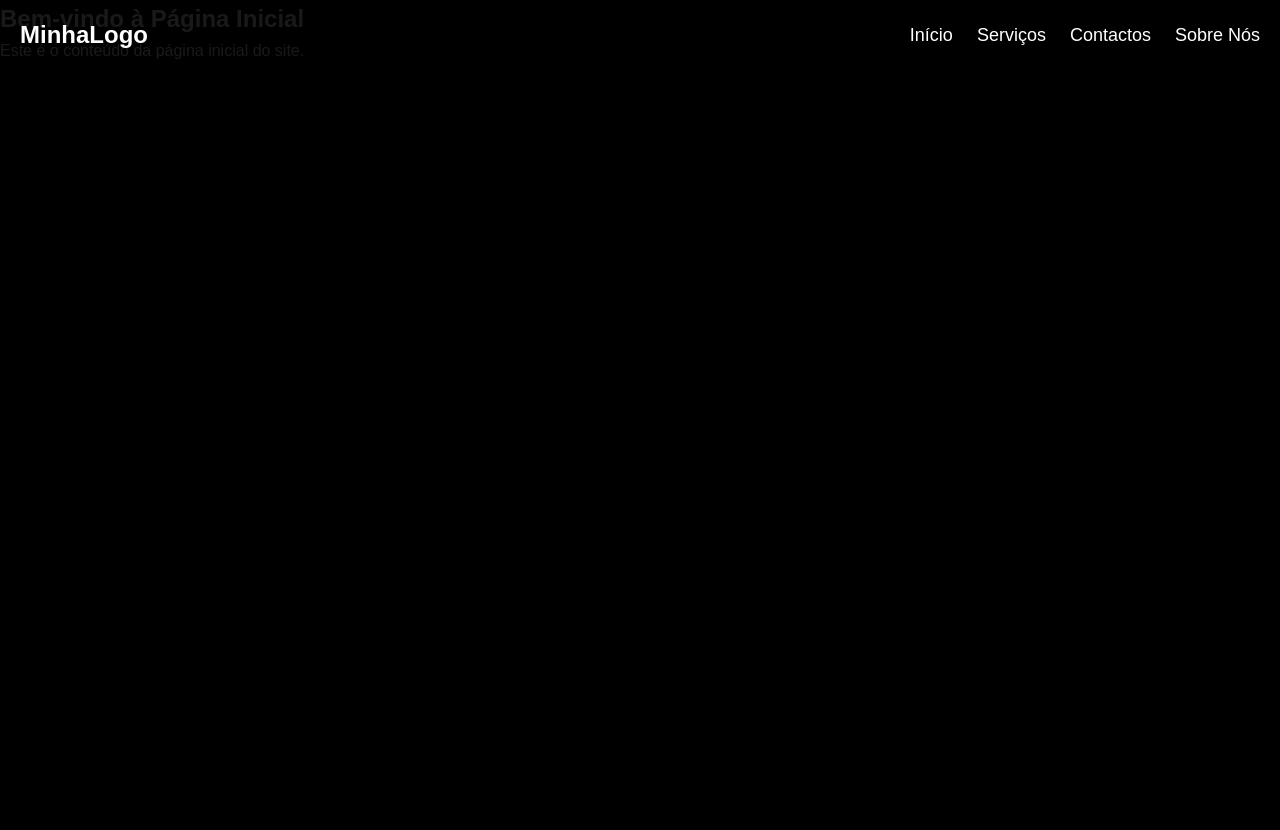
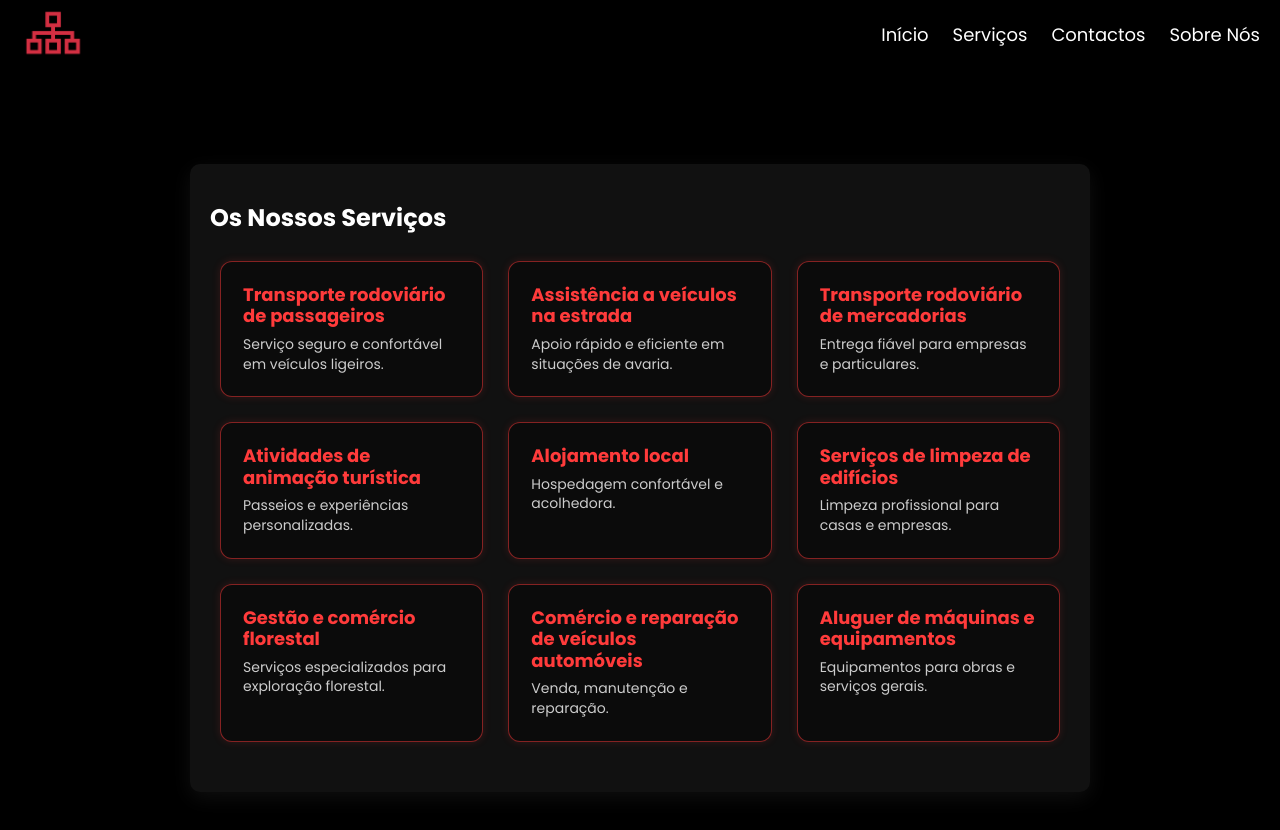
Before and after one commit to mauricio725/PAP-PROJETO-ESCOLAR, a React (Vite) app: page / in a window 1280 px wide. Both pictures are taken after a click on the item "Serviços". Shown: the top 830 px of the page. Before the commit the page ends 800 px from the top, so only its background shows below. Built offline with nearby package versions, Linux system fonts and the light colour scheme.

Commit message:
Restauração do site
Voltei de novo a criar o site com cuidado
E arranjei certas coisas, iame esquecer da pap, tenho de melhorar muita coisa

```diff
--- a/src/App.jsx
+++ b/src/App.jsx
@@ -1,7 +1,7 @@
 import React, { useState, useEffect } from "react";
 import Cabecalho from "./Cabecalho";
 import Home from "./Home";
-import Servicos from "./Servicos";
+import Servicos from "./Servicos.jsx";
 import Reservas from "./Reservas";
 import Contactos from "./Contactos";
 import Loader from "./Loader";
--- a/src/Cabecalho.jsx
+++ b/src/Cabecalho.jsx
@@ -1,19 +1,23 @@
 import React, { useState } from "react";
+import logo from "./img/icone1.png";
 
-export default function Cabecalho() {
+export default function Cabecalho({ setCurrentPage }) {
   const [menuOpen, setMenuOpen] = useState(false);
 
   return (
     <header className="cabecalho">
-      <div className="logo">MinhaLogo</div>
+      <div className="logo">
+  <img src={logo} alt="Logo" />
+</div>
+
 
       {/* Menu Desktop */}
       <nav>
         <ul className="desktop">
-          <li>Início</li>
-          <li>Serviços</li>
-          <li>Contactos</li>
-          <li>Sobre Nós</li>
+          <li onClick={() => setCurrentPage("home")}>Início</li>
+          <li onClick={() => setCurrentPage("servicos")}>Serviços</li>
+          <li onClick={() => setCurrentPage("contactos")}>Contactos</li>
+          <li onClick={() => setCurrentPage("sobre")}>Sobre Nós</li>
         </ul>
 
         {/* Hamburger Mobile */}
@@ -28,10 +32,10 @@ export default function Cabecalho() {
 
         {/* Menu Mobile */}
         <ul className={`mobile ${menuOpen ? "active" : ""}`}>
-          <li onClick={() => setMenuOpen(false)}>Início</li>
-          <li onClick={() => setMenuOpen(false)}>Serviços</li>
-          <li onClick={() => setMenuOpen(false)}>Contactos</li>
-          <li onClick={() => setMenuOpen(false)}>Sobre Nós</li>
+          <li onClick={() => { setCurrentPage("home"); setMenuOpen(false); }}>Início</li>
+          <li onClick={() => { setCurrentPage("servicos"); setMenuOpen(false); }}>Serviços</li>
+          <li onClick={() => { setCurrentPage("contactos"); setMenuOpen(false); }}>Contactos</li>
+          <li onClick={() => { setCurrentPage("sobre"); setMenuOpen(false); }}>Sobre Nós</li>
         </ul>
       </nav>
     </header>
--- a/src/Contactos.jsx
+++ b/src/Contactos.jsx
@@ -1,18 +1,18 @@
-import React, { useState } from "react";
-import { Link } from"react-router-dom";
-import icone1 from "./img/icone1.png";
-import "./css/style.css";
-
 export default function Contactos() {
   return (
     <section className="contactos pagina-preta">
       <h1>Contactos</h1>
-      <div className="contactos-topo">
-        <div className="contactos-info">
-           <h2 className="form-titulo">Informações</h2>
+
+      <div className="contactos-container">
+
+        {/* INFORMAÇÕES */}
+        <div className="contactos-info card-preta">
+          <h2>Informações</h2>
+
           <p><strong>Empresa:</strong><br />A S M P Transportes e Turismo, Lda.</p>
           <p><strong>Morada:</strong><br />Rua da Arte Xávega, 3060-693 Tocha, Cantanhede</p>
           <p><strong>Telefone:</strong><br />+351 937 917 760</p>
+
           <p>
             <strong>Email:</strong><br />
             <a href="mailto:asmptransporteseturismo@gmail.com">
@@ -20,21 +20,24 @@ export default function Contactos() {
             </a>
           </p>
         </div>
-<div className="contactos-form">
-  <h2 className="form-titulo">Enviar Mensagem</h2>
-  <form>
-    <input type="text" placeholder="Nome" className="input-field" required />
-    <input type="email" placeholder="Email" className="input-field" required />
-    <input type="tel" placeholder="Telefone" className="input-field" pattern="[0-9]{9}" required />
-    <textarea placeholder="Mensagem" rows="5" required></textarea>
-    <button type="submit">Enviar</button>
-  </form>
-</div>
-</div>
 
+        {/* FORMULÁRIO */}
+        <div className="contactos-form card-preta">
+          <h2>Enviar Mensagem</h2>
+
+          <form>
+            <input type="text" placeholder="Nome" required />
+            <input type="email" placeholder="Email" required />
+            <input type="tel" placeholder="Telefone" pattern="[0-9]{9}" required />
+            <textarea placeholder="Mensagem" rows="5" required></textarea>
+
+            <button type="submit">Enviar</button>
+          </form>
+        </div>
+      </div>
 
       {/* MAPA */}
-      <div className="contactos-mapa">
+      <div className="contactos-mapa card-preta">
         <iframe
           title="Mapa ASMP"
           src="https://www.google.com/maps?q=Rua+da+Arte+X%C3%A1vega,+3060-693+Tocha,+Cantanhede&output=embed"
--- a/src/Loader.jsx
+++ b/src/Loader.jsx
@@ -1,5 +1,4 @@
 import React, { useEffect, useState } from "react";
-import icon from "./img/icone1.png"; // <-- IMPORTA O ÍCONE
 import "./css/style.css";
 const Loader = () => {
   const [visible, setVisible] = useState(true);
@@ -15,7 +14,6 @@ const Loader = () => {
     <div className="loader-overlay">
   <div className="loader-circle">
     <div className="spinner"></div>
-    <img src={icon} alt="icon" className="loader-icon" />
   </div>
 </div>
 
--- a/src/Servicos.jsx
+++ b/src/Servicos.jsx
@@ -1,16 +1,54 @@
-import React from "react";
-
-const Servicos = () => {
+export default function Servicos() {
   return (
     <section className="servicos">
-      <h1>Nossos Serviços</h1>
-      <ul>
-        <li>Serviço 1</li>
-        <li>Serviço 2</li>
-        <li>Serviço 3</li>
+      <h1>Os Nossos Serviços</h1>
+
+      <ul className="servicos-grid">
+        <li className="servico-card">
+          <h3>Transporte rodoviário de passageiros</h3>
+          <p>Serviço seguro e confortável em veículos ligeiros.</p>
+        </li>
+
+        <li className="servico-card">
+          <h3>Assistência a veículos na estrada</h3>
+          <p>Apoio rápido e eficiente em situações de avaria.</p>
+        </li>
+
+        <li className="servico-card">
+          <h3>Transporte rodoviário de mercadorias</h3>
+          <p>Entrega fiável para empresas e particulares.</p>
+        </li>
+
+        <li className="servico-card">
+          <h3>Atividades de animação turística</h3>
+          <p>Passeios e experiências personalizadas.</p>
+        </li>
+
+        <li className="servico-card">
+          <h3>Alojamento local</h3>
+          <p>Hospedagem confortável e acolhedora.</p>
+        </li>
+
+        <li className="servico-card">
+          <h3>Serviços de limpeza de edifícios</h3>
+          <p>Limpeza profissional para casas e empresas.</p>
+        </li>
+
+        <li className="servico-card">
+          <h3>Gestão e comércio florestal</h3>
+          <p>Serviços especializados para exploração florestal.</p>
+        </li>
+
+        <li className="servico-card">
+          <h3>Comércio e reparação de veículos automóveis</h3>
+          <p>Venda, manutenção e reparação.</p>
+        </li>
+
+        <li className="servico-card">
+          <h3>Aluguer de máquinas e equipamentos</h3>
+          <p>Equipamentos para obras e serviços gerais.</p>
+        </li>
       </ul>
     </section>
   );
-};
-
-export default Servicos;
+}
--- a/src/css/style.css
+++ b/src/css/style.css
@@ -1,6 +1,15 @@
 /* ========================= */
-/* RESET GLOBAL */
+/* IMPORTS */
 /* ========================= */
+@import url("https://fonts.googleapis.com/css2?family=Poppins:wght@400;500;600;700&display=swap");
+
+/* ========================= */
+/* BASE */
+/* ========================= */
+html, body, #root {
+  height: 100%;
+}
+
 * {
   margin: 0;
   padding: 0;
@@ -9,33 +18,16 @@
   -moz-osx-font-smoothing: grayscale;
 }
 
-/* ========================= */
-/* VARIÁVEIS */
-/* ========================= */
-:root {
-  --bg: #000000;
-  --text: #ffffff;
-  --accent: #ff3b3b;
-  --muted: #bbbbbb;
+body {
+  font-family: "Poppins", Arial, Helvetica, sans-serif;
+  background: #000;
+  color: #fff;
+  line-height: 1.6;
 }
 
 /* ========================= */
-/* BASE */
+/* CABEÇALHO */
 /* ========================= */
-@import url("https://fonts.googleapis.com/css2?family=Poppins:wght@400;500;600;700&display=swap");
-
-html, body, #root {
-  height: 100%;
-}
-
-body {
-  font-family: "Poppins", Arial, Helvetica, sans-serif;
-  background: var(--bg);
-  color: var(--text);
-  line-height: 1.6;
-}
-
-/* CABEÇALHO */
 .cabecalho {
   position: fixed;
   top: 0;
@@ -50,12 +42,14 @@ body {
   z-index: 1000;
 }
 
-/* LOGO */
-.logo {
-  font-size: 24px;
-  font-weight: bold;
-  color: white;
+.logo img {
+  height: 67px; /* ajusta o tamanho da logo */
+  width: auto;
+  object-fit: contain;
+  cursor: pointer;
+  margin-top: 8px;
 }
+
 
 /* MENU DESKTOP */
 nav ul.desktop {
@@ -75,7 +69,7 @@ nav ul.desktop li:hover {
   color: #ff3b3b;
 }
 
-/* HAMBURGER ICON */
+/* HAMBURGER */
 .hamburger {
   display: none;
   flex-direction: column;
@@ -91,7 +85,6 @@ nav ul.desktop li:hover {
   transition: all 0.3s;
 }
 
-/* HAMBURGER ATIVO (X) */
 .hamburger.active span:nth-child(1) {
   transform: rotate(45deg) translate(5px, 5px);
 }
@@ -113,146 +106,11 @@ nav ul.mobile {
   width: 200px;
   padding: 10px;
   list-style: none;
-  gap
-
-
-/* ========================= */
-/* LOGIN OVERLAY */
-/* ========================= */
-.login-overlay {
-  position: fixed;
-  inset: 0;
-  display: flex;
-  justify-content: center;
-  align-items: center;
-  z-index: 10000;
-  background: rgba(0,0,0,0.5);
+  gap: 12px;
 }
 
-.login-container {
-  background: #111;
-  padding: 30px;
-  border-radius: 12px;
-  width: 350px;
-  max-width: 90%;
+nav ul.mobile.active {
   display: flex;
-  flex-direction: column;
-  justify-content: center;
-  align-items: center;
-  text-align: center;
-  box-shadow: 0 8px 25px rgba(0,0,0,0.4);
-  border: 2px solid #333;
-  transition: transform 0.2s ease;
-}
-
-.login-container:hover {
-  transform: scale(1.02);
-}
-
-.input-field {
-  display: block;
-  width: 90%;
-  margin: 12px 0;
-  padding: 12px;
-  border-radius: 8px;
-  border: 1px solid #444;
-  font-size: 16px;
-  background: #222;
-  color: white;
-  transition: border-color 0.3s, box-shadow 0.3s;
-}
-
-.input-field:focus {
-  border-color: var(--accent);
-  box-shadow: 0 0 8px rgba(255, 59, 59, 0.5);
-  outline: none;
-}
-
-.mensagem {
-  margin-top: 12px;
-  color: var(--accent);
-  font-weight: bold;
-  font-size: 14px;
-  text-align: center;
-}
-
-/* ========================= */
-/* HOME ANIMADA */
-/* ========================= */
-.home {
-  min-height: 89vh;
-  display: flex;
-  justify-content: center;
-  align-items: center;
-  flex-direction: column;
-  background-size: cover;
-  background-position: center;
-  background-repeat: no-repeat;
-  position: relative;
-  text-align: center;
-  color: white;
-  padding: 20px;
-  z-index: 1;
-}
-
-.home::before {
-  content: "";
-  position: absolute;
-  inset: 0;
-  background: rgba(0,0,0,0.35);
-  z-index: -1;
-}
-
-.home-texto h1,
-.home-texto h2 {
-  margin: 0;
-  font-weight: 700;
-  text-shadow: 2px 2px 10px rgba(0,0,0,0.5);
-}
-
-.bem-vindo {
-  font-size: 48px;
-  animation: slideDown 1s ease-out;
-}
-
-.animado {
-  font-size: 50px;
-  color: #cf3043;
-  animation: fadeInLoop 1s infinite;
-}
-
-@keyframes slideDown {
-  0% { opacity: 0; transform: translateY(-50px); }
-  100% { opacity: 1; transform: translateY(0); }
-}
-
-@keyframes fadeInLoop {
-  0%, 100% { opacity: 0; }
-  50% { opacity: 1; }
-}
-
-.btn-home {
-  margin-top: 20px;
-  padding: 12px 30px;
-  background: var(--accent);
-  color: white;
-  font-weight: bold;
-  border-radius: 8px;
-  text-decoration: none;
-  transition: all 0.3s ease;
-  cursor: pointer;
-  border: none;
-}
-
-.btn-home:hover {
-  background: #ff5c3b;
-  transform: scale(1.05);
-}
-
-.logo-home {
-  width: 300px;
-  height: auto;
-  margin-bottom: 10px;
 }
 
 /* ========================= */
@@ -267,9 +125,9 @@ main {
 /* SEÇÕES */
 /* ========================= */
 section {
-  max-width: 1100px;
-  margin: 28px auto;
-  padding: 48px 28px;
+  max-width: 900px;
+  margin: 40px auto;
+  padding: 40px 20px;
   background: #111;
   border-radius: 10px;
   box-shadow: 0 6px 20px rgba(255, 255, 255, 0.06);
@@ -279,73 +137,145 @@ h1, h2, h3 {
   margin-bottom: 18px;
   line-height: 1.2;
 }
+/* ========================= */
+/* CONTACTOS */
+/* ========================= */
 
-/* ========================= */
-/* SERVIÇOS */
-/* ========================= */
-.servicos ul {
-  list-style: none;
-  display: grid;
-  grid-template-columns: repeat(auto-fit, minmax(220px, 1fr));
-  gap: 14px;
+.contactos h1 {
+  text-align: center;
+  color: #ff3b3b;
+  margin-bottom: 30px;
+  font-size: 32px;
 }
 
-.servicos li {
-  background: #1a1a1a;
-  border: 1px solid rgba(255, 255, 255, 0.1);
-  padding: 14px;
-  border-radius: 8px;
+.contactos-container {
+  display: grid;
+  grid-template-columns: 1fr 1fr;
+  gap: 25px;
+  margin-bottom: 30px;
 }
 
-/* ========================= */
-/* FORMULÁRIOS */
-/* ========================= */
-form {
+/* CAIXAS PRETAS */
+.card-preta {
+  background: #0b0b0b;
+  border: 1px solid rgba(255, 59, 59, 0.5);
+  padding: 25px;
+  border-radius: 12px;
+  box-shadow: 0 0 10px rgba(255, 59, 59, 0.15);
+}
+
+.card-preta h2 {
+  color: #ff3b3b;
+  margin-bottom: 15px;
+}
+
+/* TEXTO */
+.contactos-info p {
+  margin-bottom: 12px;
+  color: #ddd;
+}
+
+.contactos-info a {
+  color: #ff3b3b;
+  text-decoration: none;
+}
+
+.contactos-info a:hover {
+  text-decoration: underline;
+}
+
+/* FORMULÁRIO */
+.contactos-form form {
   display: flex;
   flex-direction: column;
   gap: 12px;
 }
 
-input, textarea {
-  padding: 12px 14px;
+.contactos-form input,
+.contactos-form textarea {
+  width: 100%;
+  padding: 12px;
   border-radius: 8px;
-  border: 1px solid #444;
-  font-size: 1rem;
-  background: #0d0d0d;
+  border: 1px solid #333;
+  background: #111;
   color: white;
+  font-size: 15px;
+}
+
+.contactos-form input:focus,
+.contactos-form textarea:focus {
+  border-color: #ff3b3b;
   outline: none;
 }
 
-textarea {
-  min-height: 120px;
-  resize: vertical;
+.contactos-form button {
+  background: #ff3b3b;
+  border: none;
+  padding: 12px;
+  border-radius: 8px;
+  color: white;
+  font-weight: bold;
+  cursor: pointer;
+  transition: 0.25s;
 }
 
-button {
-  padding: 14px 18px;
-  border-radius: 8px;
-  border: none;
-  background: var(--accent);
-  color: white;
-  font-weight: 700;
-  cursor: pointer;
-  transition: transform 0.15s ease, filter 0.15s ease;
+.contactos-form button:hover {
+  background: #ff1f1f;
+  transform: translateY(-2px);
 }
 
-button:hover {
-  transform: translateY(-2px);
-  filter: brightness(0.95);
+/* MAPA */
+.contactos-mapa iframe {
+  width: 100%;
+  height: 300px;
+  border: none;
+  border-radius: 12px;
+}
+
+/* RESPONSIVO */
+@media (max-width: 900px) {
+  .contactos-container {
+    grid-template-columns: 1fr;
+  }
 }
 
 /* ========================= */
-/* RODAPÉ */
+/* SERVIÇOS */
 /* ========================= */
-footer.rodape {
-  margin-top: 28px;
-  text-align: center;
-  padding: 18px 12px;
-  color: var(--muted);
-  font-size: 0.95rem;
+.servicos-grid {
+  list-style: none;
+  display: grid;
+  grid-template-columns: repeat(auto-fit, minmax(260px, 1fr));
+  gap: 25px;
+  padding: 10px;
+}
+
+.servico-card {
+  background: #0b0b0b;
+  border: 1px solid rgba(255, 59, 59, 0.5);
+  padding: 22px;
+  border-radius: 12px;
+  color: white;
+  transition: 0.25s ease;
+  box-shadow: 0 0 8px rgba(255, 59, 59, 0.15);
+}
+
+.servico-card h3 {
+  color: #ff3b3b;
+  margin-bottom: 8px;
+  font-size: 18px;
+}
+
+.servico-card p {
+  color: #ccc;
+  font-size: 14px;
+  line-height: 1.4;
+}
+
+.servico-card:hover {
+  transform: translateY(-4px);
+  box-shadow: 0 0 14px rgba(255, 59, 59, 0.4);
+  border-color: #ff3b3b;
 }
 
 /* ========================= */
@@ -370,7 +300,7 @@ footer.rodape {
   width: 100px;
   height: 100px;
   border: 4px solid transparent;
-  border-top-color: var(--accent);
+  border-top-color: #ff3b3b;
   border-radius: 50%;
   animation: spin 1s linear infinite;
 }
@@ -380,7 +310,7 @@ footer.rodape {
 }
 
 /* ========================= */
-/* RESPONSIVO GERAL */
+/* RESPONSIVO */
 /* ========================= */
 @media (max-width: 900px) {
   .cabecalho {
@@ -400,5 +330,12 @@ footer.rodape {
   section {
     padding: 28px 18px;
   }
+
+  .hamburger {
+    display: flex;
+  }
+
+  nav ul.desktop {
+    display: none;
+  }
 }
-}
--- a/tailwind.config.js
+++ b/tailwind.config.js
@@ -1,6 +1,8 @@
-/** @type {import('tailwindcss').Config} */
-export default {
-  content: [],
+module.exports = {
+  content: [
+    "./index.html",
+    "./src/**/*.{js,ts,jsx,tsx}",
+  ],
   theme: {
     extend: {},
   },
```
Also changed, not shown: 1 other file (tests, documents, lock files or other folders).
